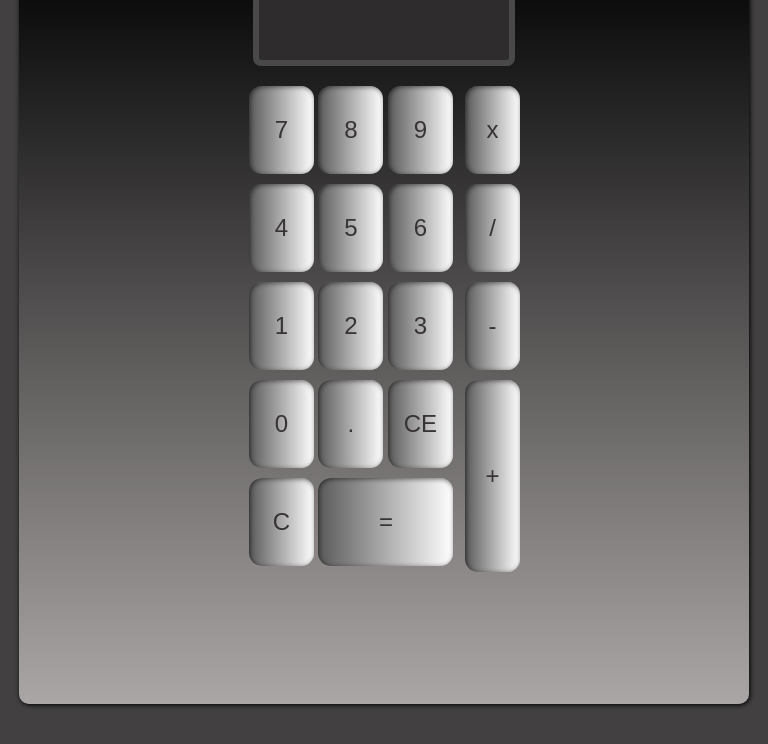
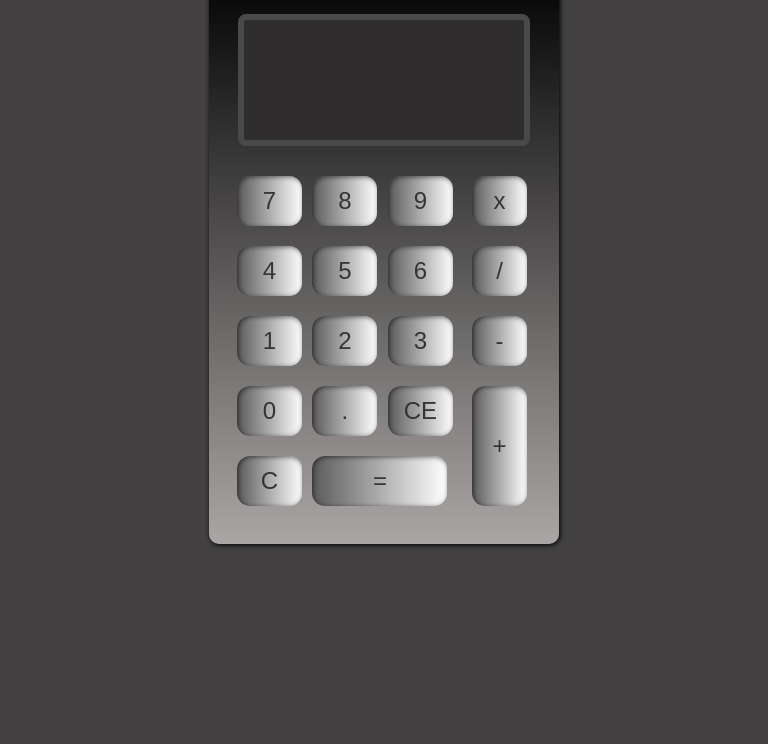
Before and after one commit to dayane-pa/calculadora, a plain HTML site: page index.html in a window 768 px wide. Shown: the part 76-820 px from the top of the page. Drawn offline with Linux system fonts and the light colour scheme.

Commit message:
realizada adaptacoes para a tela mobile nos botoes e tamanho do mostrador, e finalizado para telar maiores

```diff
--- a/index.html
+++ b/index.html
@@ -5,7 +5,8 @@
     <meta http-equiv="X-UA-Compatible" content="IE=edge">
     <meta name="viewport" content="width=device-width, initial-scale=1.0">
     <title>Calculadora</title>
-    <link rel="stylesheet" href="style.css">
+    <link rel="stylesheet" href="style.css" media = "all">
+    <link rel="stylesheet" href="styleTelasGrandes.css" @media (min-width: 400px)>
 
 
 </head>
--- a/style.css
+++ b/style.css
@@ -1,6 +1,5 @@
 @charset "UTF-8";
 
-@media screen and (max-width: 768px) {
 
 
 *{
@@ -16,9 +15,8 @@
 section {
     background-image: linear-gradient(to bottom, black, rgb(171, 166, 166));
     width: 95vw;
-    height: 95%;
+    height: 90%;
     margin: auto;
-    margin-top: 20px;
     border-radius: 10px;
     overflow: hidden;
     position: relative;
@@ -57,18 +55,19 @@ section #header .seg:hover{
 }
 
 section #mostrador{
-    font-size: 30px;
-    line-height: 75px;
+    overflow: hidden;
+    font-size: 32px;
+    line-height: 110px;
     text-align:right;
     color: white;
     margin: auto;
-    width: 250px;
-    height: 80px;
+    width: 280px;
+    height: 120px;
     background-color: rgb(46, 44, 44);
-    margin-top: 10px;
+    margin-top: 30px;
+    margin-bottom: 30px;
     border: 6px solid rgb(74, 73, 73);
     border-radius: 8px;
-    margin-bottom: 20px;
 }
 
 section #valores{
@@ -84,16 +83,20 @@ section #valores button{
     border-radius: 13px;
     background-image: linear-gradient(to right, rgba(0, 0, 0, 0.623), white);
     color: rgb(56, 52, 52);
-    height: 11vh;
-    margin-bottom: 10px;
+    height: 9vh;
+    margin-bottom: 15px;
 }
 
 section #numeros{
-    width: 210px;
-    height: 270px;
+
+    width: 213px;
+    height: 370px;
+    margin-left: -7px;
 }
 section #numeros button{
     width: 65px;
+    margin-right: 3px;
+
 }
 section #numeros #igual{
     width: 135px;
@@ -102,27 +105,26 @@ section #numeros #igual{
 section #valores button:active {
     box-shadow:inset 2px 2px 10px black;
     font-size: 23px;
-    height: 62px;
+    height: 58px;
 }
 
 section #simbolos{
-    width:58px ;
-    height: 270px;
+    width:60px ;
+    height: 370px;
     position: absolute;
     top: 0%;
     left: 80%;
 }
 section #simbolos button{
     width: 55px;
+    margin-left: 7px;
 }
 section #simbolos button:active {
-    height: 65px;
+    height: 60px;
 }
 
 section #simbolos #mais{
     width: 55px;
-    height: 24vh;
+    height: 135px;
     margin-bottom: 10px;
 }
-
-}
--- /dev/null
+++ b/styleTelasGrandes.css
@@ -0,0 +1,57 @@
+@charset "UTF-8";
+
+@media screen and (min-width: 400px) {
+
+
+    section {
+        top: 5%;
+        width: 350px;
+        height: 580px;
+    }
+
+
+    section #header span{
+        color: white;
+        text-align: center;
+        position: absolute;
+        width: 15px;
+        border: 1px solid rgba(255, 252, 252, 0.498);
+    }
+
+    section #valores button{
+        height: 50px;
+        margin-bottom: 20px;
+
+    }
+
+    section #numeros{
+        width: 230px;
+        height: 330px;
+        margin-left: -15px;
+    }
+    section #numeros button{
+        margin-left: 3px;
+    }
+
+    section #valores button:active {
+        height: 49px;
+    }
+
+    section #simbolos{
+        height: 330px;
+        top: 0%;
+        left: 80%;
+    }
+    section #simbolos #mais{
+        height: 120px;
+    }
+
+    section #simbolos button:active {
+        height: 50px;
+    }
+
+
+
+
+
+}
```
